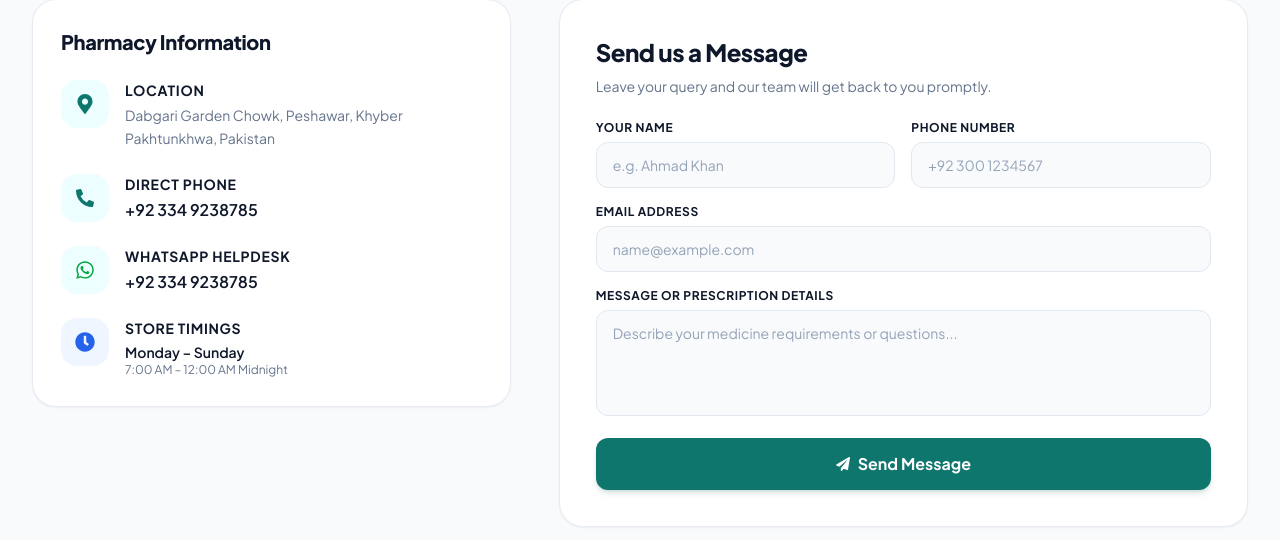
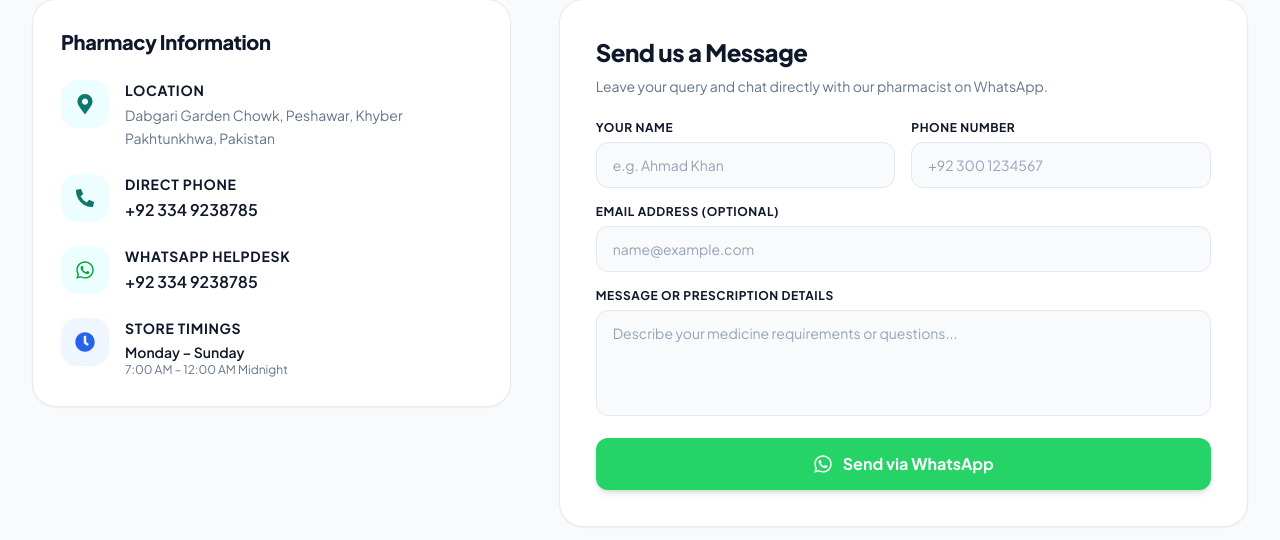
Before and after one commit to shahbazqalander388/waqaspharmacy, a React (Vite) app: page /#contact in a window 1280 px wide. Shown: the part 6355-6895 px from the top of the page. Built offline with nearby package versions, Linux system fonts and the light colour scheme.

Commit message:
Connect Contact form directly to WhatsApp with pre-formatted message

```diff
--- a/src/pages/Contact.jsx
+++ b/src/pages/Contact.jsx
@@ -1,8 +1,37 @@
+import { useState } from 'react';
 import Section from '../components/common/Section';
 import { motion } from 'framer-motion';
-import { FaMapMarkerAlt, FaPhoneAlt, FaWhatsapp, FaClock, FaPaperPlane } from 'react-icons/fa';
+import { FaMapMarkerAlt, FaPhoneAlt, FaWhatsapp, FaClock } from 'react-icons/fa';
 
 const Contact = () => {
+  const [formData, setFormData] = useState({
+    name: '',
+    phone: '',
+    email: '',
+    message: ''
+  });
+
+  const handleChange = (e) => {
+    const { id, value } = e.target;
+    setFormData((prev) => ({ ...prev, [id]: value }));
+  };
+
+  const handleSubmit = (e) => {
+    e.preventDefault();
+
+    // Construct WhatsApp message text
+    let text = `*New Inquiry - Waqas Pharmacy*\n\n`;
+    if (formData.name.trim()) text += `👤 *Name:* ${formData.name.trim()}\n`;
+    if (formData.phone.trim()) text += `📞 *Phone:* ${formData.phone.trim()}\n`;
+    if (formData.email.trim()) text += `📧 *Email:* ${formData.email.trim()}\n`;
+    if (formData.message.trim()) {
+      text += `\n💬 *Message / Prescription Details:*\n${formData.message.trim()}`;
+    }
+
+    const whatsappUrl = `https://wa.me/923349238785?text=${encodeURIComponent(text)}`;
+    window.open(whatsappUrl, '_blank', 'noopener,noreferrer');
+  };
+
   return (
     <Section
       id="contact"
@@ -88,15 +117,18 @@ const Contact = () => {
           className="lg:col-span-7 bg-white rounded-3xl shadow-xs border border-slate-200/80 p-7 sm:p-9"
         >
           <h3 className="text-2xl font-extrabold text-[#0F172A] mb-2">Send us a Message</h3>
-          <p className="text-[#64748B] text-sm mb-6">Leave your query and our team will get back to you promptly.</p>
+          <p className="text-[#64748B] text-sm mb-6">Leave your query and chat directly with our pharmacist on WhatsApp.</p>
 
-          <form className="space-y-4" onSubmit={(e) => e.preventDefault()}>
+          <form className="space-y-4" onSubmit={handleSubmit}>
             <div className="grid grid-cols-1 sm:grid-cols-2 gap-4">
               <div>
                 <label htmlFor="name" className="block text-xs font-bold uppercase tracking-wider text-[#0F172A] mb-1.5">Your Name</label>
                 <input
                   type="text"
                   id="name"
+                  required
+                  value={formData.name}
+                  onChange={handleChange}
                   className="w-full px-4 py-3 rounded-xl border border-slate-200 bg-[#F8FAFC] text-[#0F172A] placeholder:text-[#94A3B8] focus:bg-white focus:ring-2 focus:ring-[#0F766E]/20 focus:border-[#0F766E] outline-none transition-all text-sm"
                   placeholder="e.g. Ahmad Khan"
                 />
@@ -106,6 +138,8 @@ const Contact = () => {
                 <input
                   type="tel"
                   id="phone"
+                  value={formData.phone}
+                  onChange={handleChange}
                   className="w-full px-4 py-3 rounded-xl border border-slate-200 bg-[#F8FAFC] text-[#0F172A] placeholder:text-[#94A3B8] focus:bg-white focus:ring-2 focus:ring-[#0F766E]/20 focus:border-[#0F766E] outline-none transition-all text-sm"
                   placeholder="+92 300 1234567"
                 />
@@ -113,10 +147,12 @@ const Contact = () => {
             </div>
 
             <div>
-              <label htmlFor="email" className="block text-xs font-bold uppercase tracking-wider text-[#0F172A] mb-1.5">Email Address</label>
+              <label htmlFor="email" className="block text-xs font-bold uppercase tracking-wider text-[#0F172A] mb-1.5">Email Address (Optional)</label>
               <input
                 type="email"
                 id="email"
+                value={formData.email}
+                onChange={handleChange}
                 className="w-full px-4 py-3 rounded-xl border border-slate-200 bg-[#F8FAFC] text-[#0F172A] placeholder:text-[#94A3B8] focus:bg-white focus:ring-2 focus:ring-[#0F766E]/20 focus:border-[#0F766E] outline-none transition-all text-sm"
                 placeholder="name@example.com"
               />
@@ -127,6 +163,9 @@ const Contact = () => {
               <textarea
                 id="message"
                 rows="4"
+                required
+                value={formData.message}
+                onChange={handleChange}
                 className="w-full px-4 py-3 rounded-xl border border-slate-200 bg-[#F8FAFC] text-[#0F172A] placeholder:text-[#94A3B8] focus:bg-white focus:ring-2 focus:ring-[#0F766E]/20 focus:border-[#0F766E] outline-none transition-all resize-none text-sm"
                 placeholder="Describe your medicine requirements or questions..."
               ></textarea>
@@ -134,10 +173,10 @@ const Contact = () => {
 
             <button
               type="submit"
-              className="w-full inline-flex items-center justify-center gap-2 bg-[#0F766E] hover:bg-[#115E59] text-white font-bold py-3.5 px-6 rounded-xl transition-all shadow-md shadow-teal-900/15 text-base cursor-pointer hover:-translate-y-0.5"
+              className="w-full inline-flex items-center justify-center gap-2.5 bg-[#25D366] hover:bg-[#20bd5a] text-white font-bold py-3.5 px-6 rounded-xl transition-all shadow-md shadow-green-900/15 text-base cursor-pointer hover:-translate-y-0.5"
             >
-              <FaPaperPlane className="text-sm" />
-              <span>Send Message</span>
+              <FaWhatsapp className="text-xl" />
+              <span>Send via WhatsApp</span>
             </button>
           </form>
         </motion.div>
```
